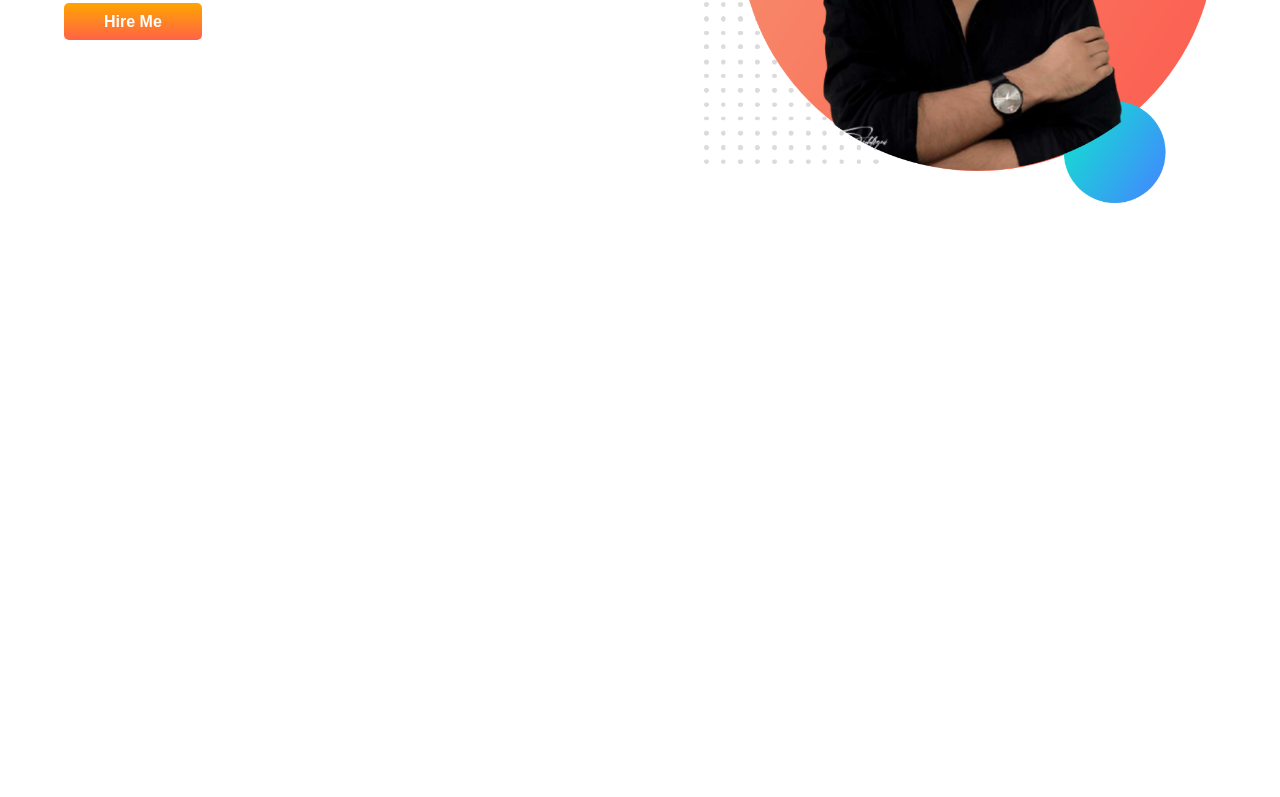
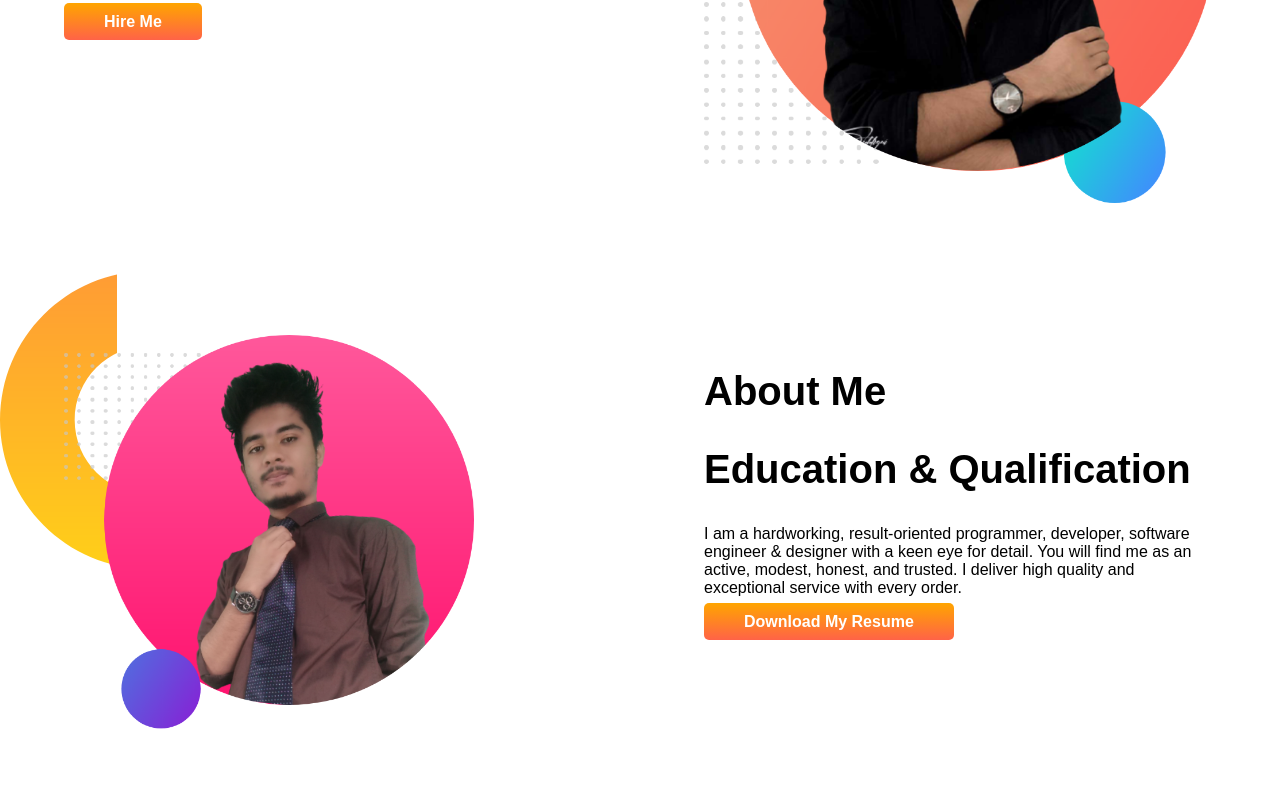
Before and after one commit to naimsiddiquibd/simple-portfolio-site, a plain HTML site: page index.html in a window 1280 px wide. Shown: the part 369-1166 px from the top of the page. Before the commit the page ends 800 px from the top, so only its background shows below. Drawn offline with Linux system fonts and the light colour scheme; a web font is replaced by a local one.

Commit message:
2nd section added

```diff
--- a/index.html
+++ b/index.html
@@ -28,5 +28,21 @@
       </div>
       <div class="half-width"><img src="images/my-pic-1.png" /></div>
     </section>
+    <section class="banner2">
+      <div class="half-width2">
+        <img src="images/my-pic-2.png" />
+      </div>
+      <div class="half-width">
+        <h1>About Me</h1>
+        <h1>Education & Qualification</h1>
+        <p>
+          I am a hardworking, result-oriented programmer, developer, software
+          engineer & designer with a keen eye for detail. You will find me as an
+          active, modest, honest, and trusted. I deliver high quality and
+          exceptional service with every order.
+        </p>
+        <a class="button" target="_blank" href="#">Download My Resume</a>
+      </div>
+    </section>
   </body>
 </html>
--- a/style.css
+++ b/style.css
@@ -15,8 +15,15 @@ section {
   width: 50%;
   padding: 5%;
 }
+.half-width2 {
+  width: 50%;
+  padding: 5%;
+}
 .half-width img {
   width: 100%;
+}
+.half-width2 img {
+  width: 80%;
 }
 .button {
   text-decoration: none;
@@ -30,3 +37,8 @@ section {
   background-image: url(images/top-banner.png);
   background-repeat: no-repeat;
 }
+.banner2 {
+  background-image: url(images/banner2.png);
+  background-repeat: no-repeat;
+  background-position: rightgit;
+}
```
Also changed, not shown: images/banner2.png (added), images/my-pic-2.png (added).
